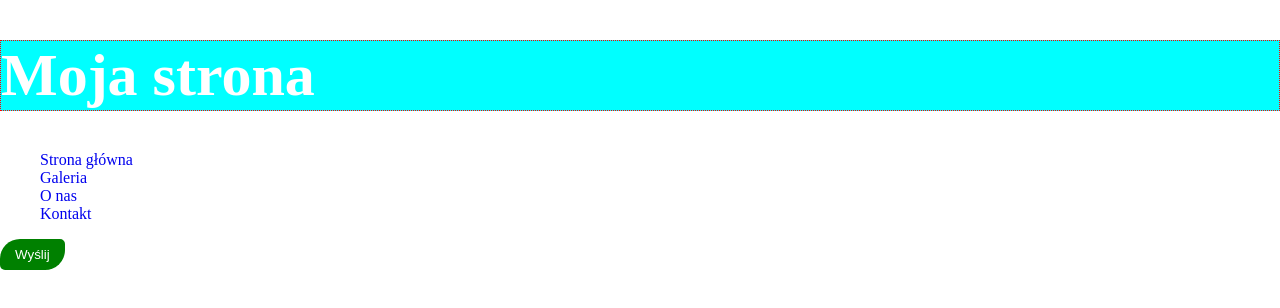
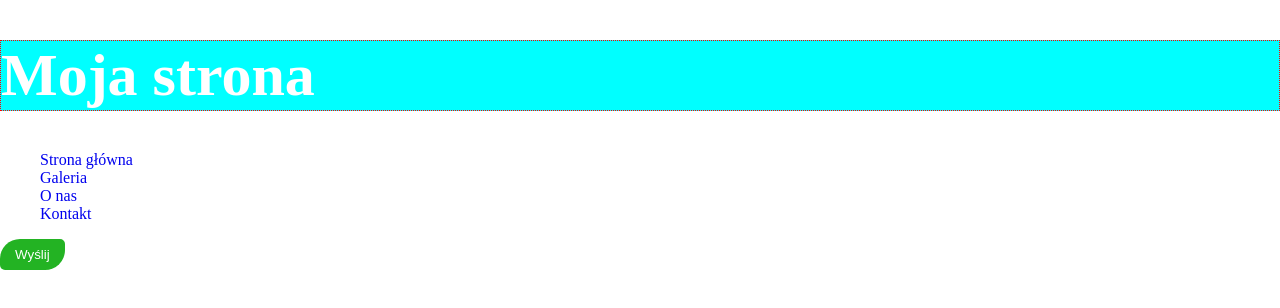
Before and after one commit to Admin77777/projekt1, a plain HTML site: page index.html in a window 1280 px wide. Drawn offline with Linux system fonts and the light colour scheme.

Commit message:
zmiana zielonego przycisku

```diff
--- a/_buttons.scss
+++ b/_buttons.scss
@@ -10,7 +10,7 @@
 
 .btn-success {
     @extend %btn;
-    background: green;
+    background: rgb(35, 179, 35);
 }
 
 .btn-danger {
```
Also changed, not shown: style.css, 1 other file.
